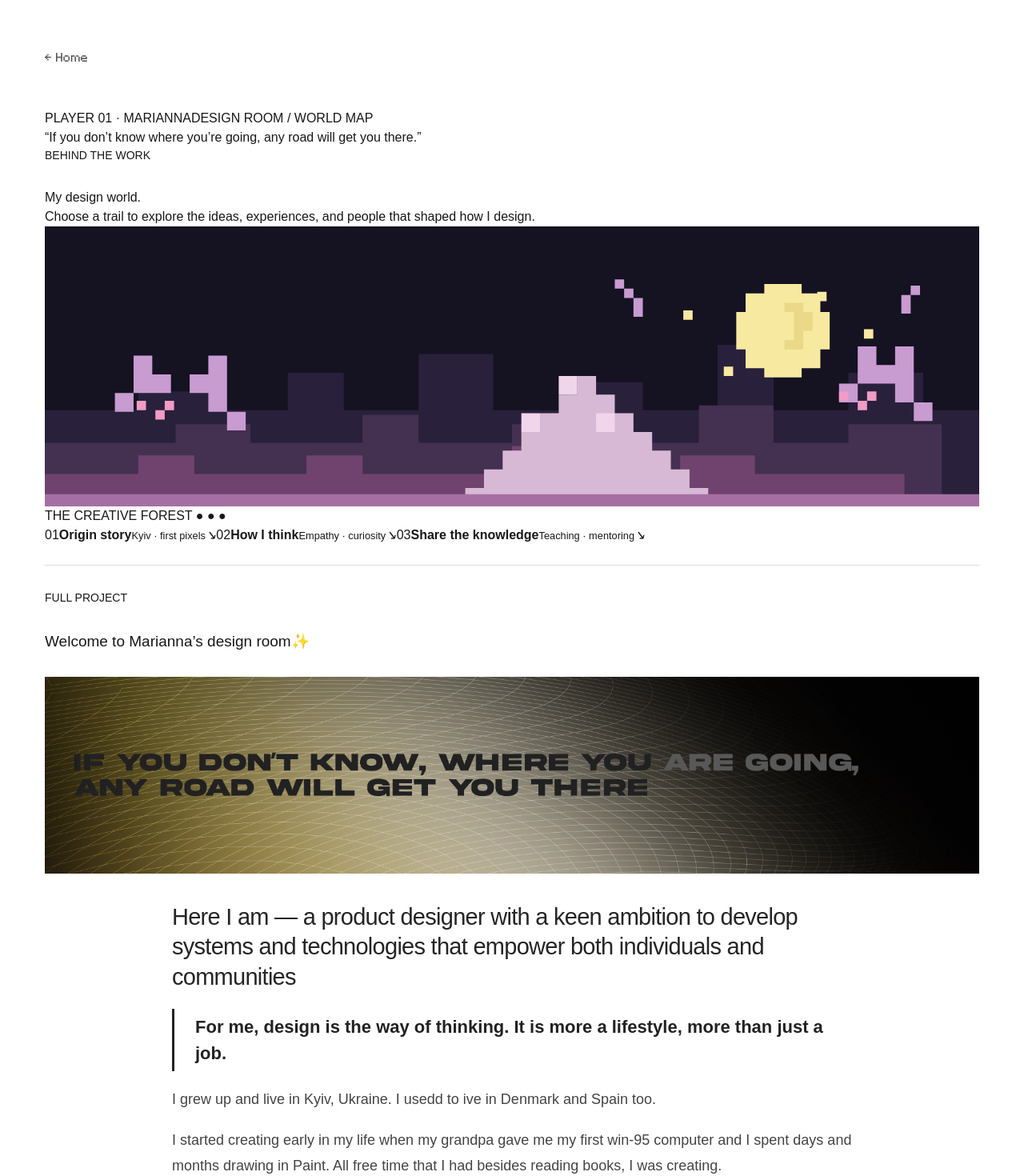
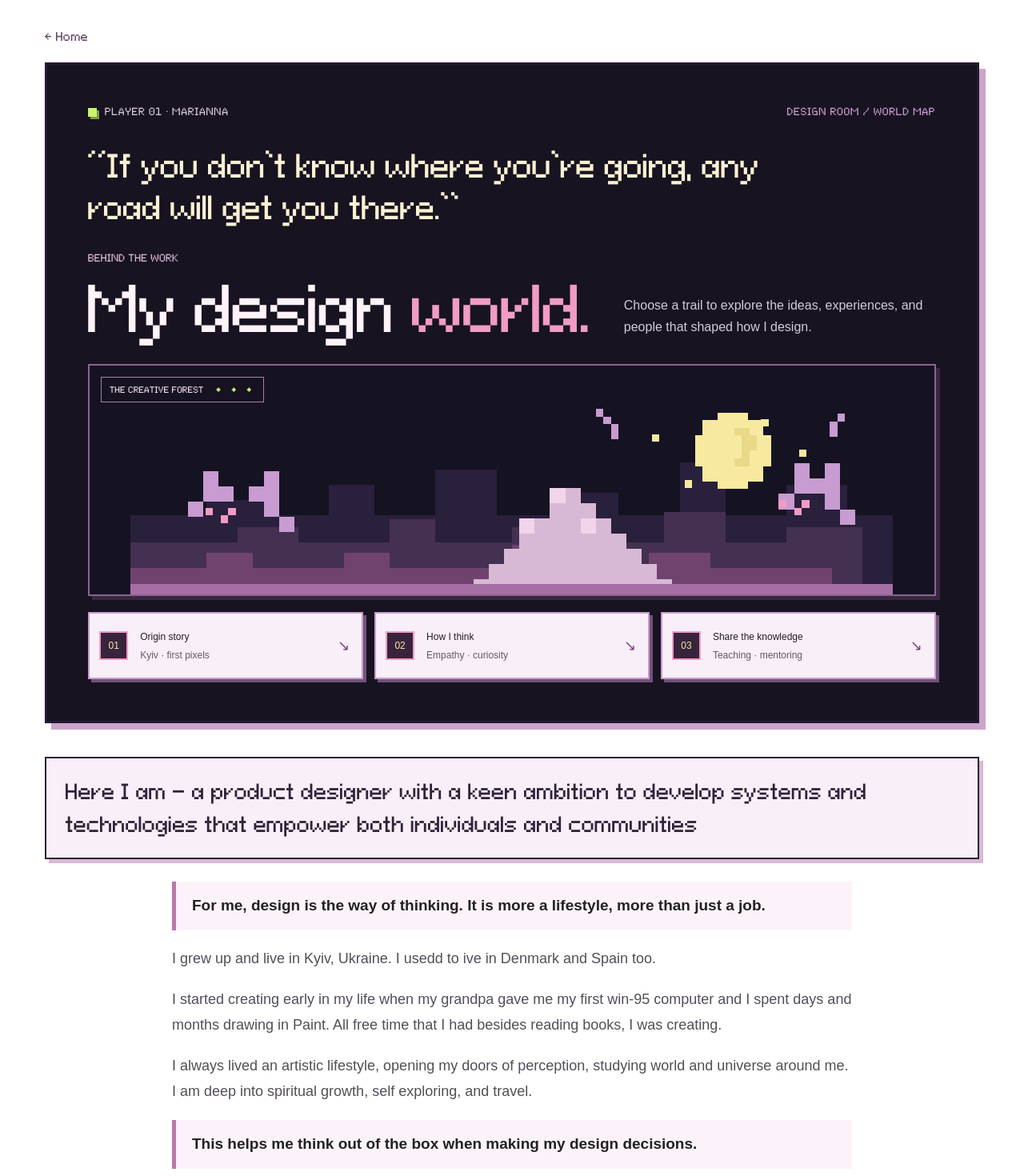
Before and after one commit to mariesanglante/marianna-portfolio, a Next.js app: page /design-room in a window 1280 px wide. Shown: the part 100-1570 px from the top of the page at 80% size. Built offline with nearby package versions, Linux system fonts and the light colour scheme.

Commit message:
Style Design Room as a pixel forest game

```diff
--- a/app/portfolio-polish.css
+++ b/app/portfolio-polish.css
@@ -160,3 +160,48 @@ body:has(.case-footer):not(:has(main.archive)) .next-case>span{display:grid;plac
 @keyframes footer-howl-call{0%{opacity:0;transform:translate(0,0) scale(.5)}18%{opacity:1}100%{opacity:0;transform:translate(42px,-38px) scale(1.15)}}
 @media(max-width:700px){.portfolio-home .footer-top{min-height:275px;gap:8px;padding-bottom:12px}.portfolio-home .footer-copy{width:65%;margin-bottom:8px}.portfolio-home .footer-copy p{font-size:12px;margin-bottom:14px}.portfolio-home .footer-top .footer-cta{font-size:clamp(24px,6vw,40px)}.portfolio-home .footer-night-scene{right:-3%;width:39vw;max-width:175px}.portfolio-home .footer-forest-scene{height:205px;bottom:-35px}.portfolio-home .footer-howl-sound{right:26%;top:92px;transform:scale(.75);transform-origin:top right}}
 @media(prefers-reduced-motion:reduce){.portfolio-home .footer-night-scene,.portfolio-home .footer-howl-sound i{animation:none!important;opacity:1}}
+
+
+/* Design Room becomes a walkable pixel forest level map. */
+.design-room-game{--dr-ink:#20182a;--dr-mauve:#714772;--dr-pink:#f19bc5;--dr-lilac:#c89bd1;--dr-paper:#fff9f2;max-width:1320px;padding-bottom:70px}
+.design-room-game .case-back{margin:24px 0 22px;color:#624765}
+.dr-game-intro{position:relative;overflow:hidden;background:#171321;color:#fbf4f5;border:3px solid #251a31;box-shadow:8px 8px 0 #cba5cb;padding:clamp(22px,4vw,56px);image-rendering:pixelated}
+.dr-intro-top{display:flex;justify-content:space-between;align-items:center;gap:16px;font:12px/1.4 "Pixeloid Sans",monospace;letter-spacing:.04em;color:#d6c5d8}
+.dr-level-tag{display:flex;align-items:center;gap:10px}
+.dr-level-tag i{width:11px;height:11px;background:#c8f36d;box-shadow:3px 3px 0 #769b45}
+.dr-top-label{color:#c89bd1}
+.dr-quote{position:relative;z-index:2;max-width:900px;margin:34px 0 30px;padding:0;border:0;color:#fbf1d2;font:clamp(19px,3vw,38px)/1.35 "Pixeloid Sans",monospace;letter-spacing:-.035em}
+.dr-title-row{position:relative;z-index:2;display:flex;align-items:flex-end;justify-content:space-between;gap:32px;margin:0 0 28px}
+.dr-title-row .eyebrow{margin:0 0 12px;color:#d8b9d5;font:12px/1.4 "Pixeloid Sans",monospace}
+.dr-title-row h1{margin:0;color:#fff3f8;font:clamp(38px,6vw,76px)/1.1 "Pixeloid Sans",monospace;letter-spacing:-.045em}
+.dr-title-row h1 span{color:#f19bc5}
+.dr-title-row>p{max-width:390px;margin:0 0 5px;color:#d5cad8;font-size:16px;line-height:1.7}
+.dr-landscape{position:relative;height:clamp(150px,25vw,290px);overflow:hidden;border:2px solid #8b648b;background:#151222;box-shadow:5px 5px 0 #382842}
+.dr-forest-art{display:block;width:100%;height:100%;object-fit:cover;image-rendering:pixelated;shape-rendering:crispEdges}
+.dr-landscape-label{position:absolute;left:14px;top:14px;padding:8px 10px;background:#161321dd;border:1px solid #a780a7;color:#f4deef;font:10px/1.4 "Pixeloid Sans",monospace}
+.dr-landscape-label b{margin-left:12px;color:#c8f36d;letter-spacing:4px}
+.dr-level-map{position:relative;z-index:2;display:grid;grid-template-columns:repeat(3,minmax(0,1fr));gap:14px;margin-top:20px}
+.dr-level-map>a{display:grid;grid-template-columns:40px 1fr 18px;align-items:center;gap:11px;min-height:84px;padding:12px;background:#f9eff9;color:#261d2c;border:2px solid #c89bd1;box-shadow:4px 4px 0 #725277;transition:transform .18s,box-shadow .18s,background .18s}
+.dr-level-map>a:hover{transform:translate(-2px,-2px);box-shadow:6px 6px 0 #f19bc5;background:#fff7fb}
+.dr-level-number{display:grid;place-items:center;width:36px;height:36px;background:#38243c;color:#f7e9a0;border:2px solid #f19bc5;font:12px "Pixeloid Sans",monospace}
+.dr-level-map b,.dr-level-map small{display:block}
+.dr-level-map b{font:12px/1.5 "Pixeloid Sans",monospace}
+.dr-level-map small{margin-top:5px;color:#69576a;font-size:12px}
+.dr-level-map>a>i{font-style:normal;color:#714772;font-size:18px}
+.design-room-game .original-case{padding:42px 0 20px}
+.design-room-game .original-heading,.design-room-game .notion-properties,.design-room-game .notion-contents,.design-room-game .notion-source-note{display:none}
+.design-room-game .notion-source-cover{display:none}
+.design-room-game .notion-body{color:#423749}
+.design-room-game .notion-body>h3:first-child{max-width:none;margin:0 auto 28px;padding:21px 24px;background:#f8eff8;border:2px solid #30223a;box-shadow:5px 5px 0 #d9b8d4;color:#30223a;font:clamp(18px,2.2vw,25px)/1.65 "Pixeloid Sans",monospace;letter-spacing:-.02em}
+.design-room-game .notion-body blockquote{max-width:850px;border-left:5px solid #b978aa;background:#fcf3fa;color:#47334b;padding:16px 20px;font-size:19px}
+.design-room-game .notion-body h2{color:#37233d;font-family:"Pixeloid Sans",monospace;font-size:clamp(18px,2vw,24px);line-height:1.55;letter-spacing:0;background:#f3e9f5;border:2px solid #37233d;padding:18px;box-shadow:4px 4px 0 #cfaccd}
+.design-room-game .notion-body p{color:#554d59}
+.design-room-game .notion-body .notion-columns{gap:16px}
+.design-room-game .notion-body .notion-callout{margin:20px 0;background:#f4e9f4;border:2px solid #402a45;box-shadow:4px 4px 0 #d8b3d1;text-align:center;font-family:"Pixeloid Sans",monospace;font-size:13px}
+.design-room-game .notion-body .notion-page-link{border-block:2px solid #3c2a42;color:#3c2a42;font-family:"Pixeloid Sans",monospace;padding:18px}
+@media(max-width:700px){
+ .dr-intro-top{align-items:flex-start;flex-direction:column}.dr-quote{margin:24px 0}.dr-title-row{align-items:flex-start;flex-direction:column;gap:14px}.dr-title-row>p{font-size:15px}
+ .dr-level-map{grid-template-columns:1fr;gap:11px}.dr-level-map>a{min-height:70px}
+ .dr-landscape{height:180px}.dr-game-intro{box-shadow:5px 5px 0 #cba5cb;padding:18px}
+ .design-room-game .original-case{padding-top:30px}.design-room-game .notion-body>h3:first-child{padding:17px;font-size:16px}
+}
```
